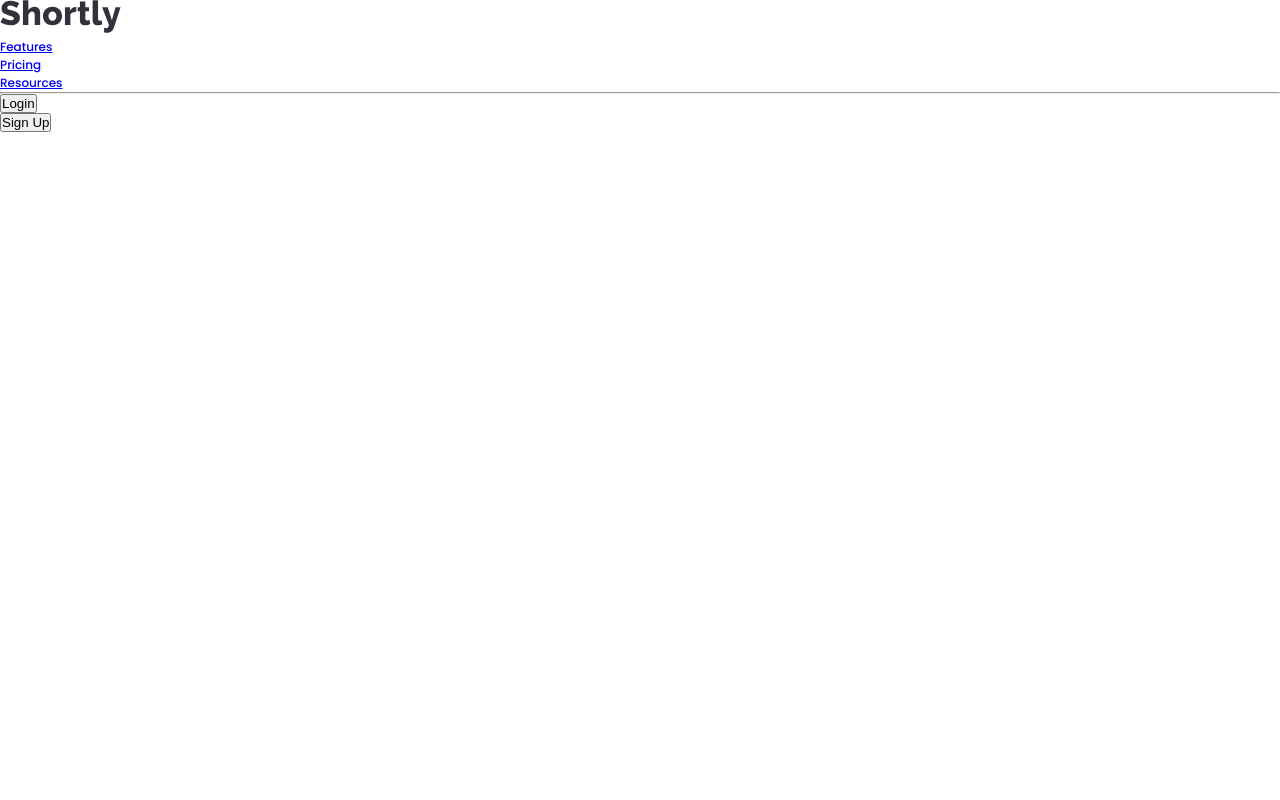
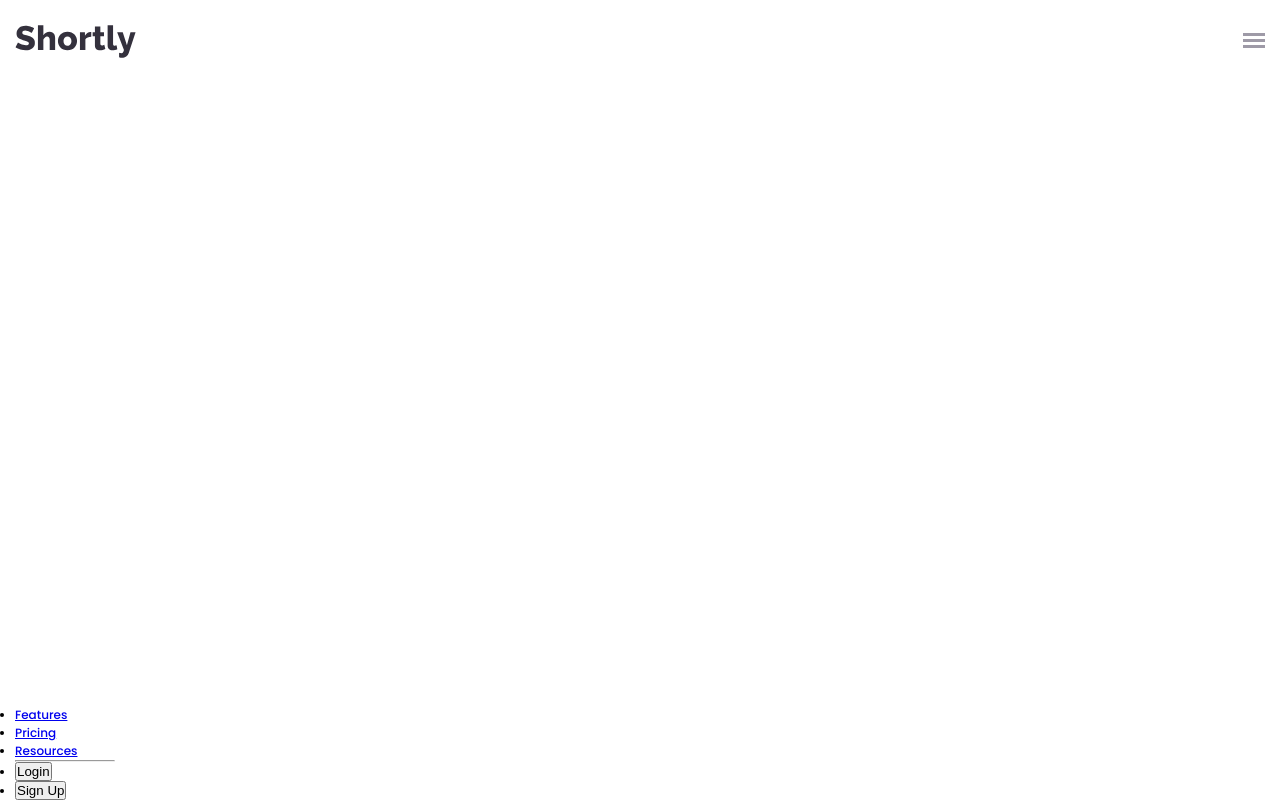
Before and after one commit to Astra-exe/shortenerURL_FM, a website: page index.html in a window 1280 px wide. Drawn offline with Linux system fonts and the light colour scheme.

Commit message:
[ADD] Styles to header and make burger menu visuals

```diff
--- a/css/styles.css
+++ b/css/styles.css
@@ -22,3 +22,49 @@ body {
     font-size: 1.2rem;
     font-family: 'Poppins', sans-serif;
 }
+
+.header {
+    /* background-color: tomato; */
+    display: flex;
+    width: 100%;
+    /* height: 5rem; */
+    padding: 0 1.5rem;
+    padding-top: 2.5rem;
+    padding-bottom: 1rem;
+    justify-content: space-between;
+    align-items: center;
+}
+
+.header__logo {
+    /* background-color: wheat; */
+    display: flex;
+    align-items: center;
+}
+
+.header__logo-img {
+    width: 100%;
+    height: 100%;
+}
+
+.header__burger {
+    height: 2rem;
+    /* background-color: yellow; */
+    display: flex;
+    flex-direction: column;
+    justify-content: center;
+    align-items: center;
+    cursor: pointer;
+}
+
+.header__line {
+    background-color: var(--NeutralGrayishViolet);
+    width: 2.2rem;
+    height: 3px;
+    display: block;
+    margin-bottom: 3px;
+}
+
+.header__menu-container {
+    position: absolute;
+    bottom: 0;
+}
--- a/index.html
+++ b/index.html
@@ -35,7 +35,7 @@
                 <li class="header__item ">
                     <a href=" " class="header__link ">Resources</a>
                 </li>
-                <hr>
+                <hr style="width: 100px; ">
                 <li class="header__item ">
                     <button class="header__login-btn " type="button ">Login</button>
                 </li>
```
